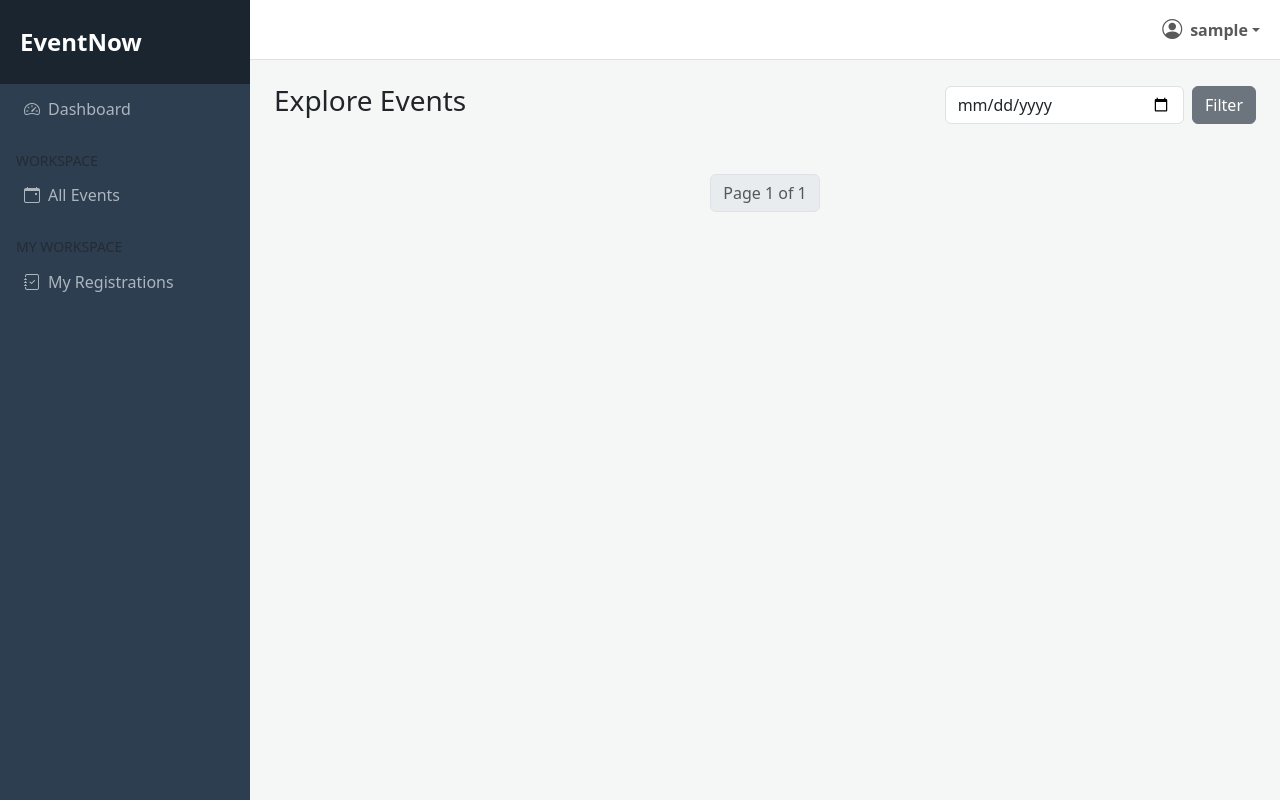
After one commit to LauraLi0302/EventNow_Project, a Django app: page /events/ in a window 1280 px wide. The commit adds this page. Run offline with Django 5.2, Linux system fonts and the light colour scheme; the visitor is signed in with stand-in values (Sample User, id 1); data that the repository does not hold is empty.

Commit message:
event management

```diff
--- a/core/views.py
+++ b/core/views.py
@@ -7,6 +7,8 @@ from django.contrib.auth import logout
 from django.shortcuts import render, redirect, get_object_or_404
 from django.contrib.auth.decorators import login_required
 from .models import User, Event, Registration
+from django.core.paginator import Paginator
+
 
 # 登录
 def login_view(request):
@@ -121,3 +123,55 @@ def user_history(request, user_id):
         'target_user': target_user,
         'history_data': history_data
     })
+
+# --- 项目管理 (管理员 & 组织者) ---
+@login_required
+def event_management(request):
+    user = request.user
+
+    # 权限隔离逻辑
+    if user.role == 'admin':
+        # 管理员看全部
+        event_list = Event.objects.all().order_by('-created_at')
+    elif user.role == 'organiser':
+        # 组织者只看自己创建的
+        event_list = Event.objects.filter(organiser=user).order_by('-created_at')
+    else:
+        # 参与者无权访问管理端
+        return redirect('event_display')
+
+    # 分页：每页展示 10 个项目
+    paginator = Paginator(event_list, 10)
+    page_number = request.GET.get('page')
+    page_obj = paginator.get_page(page_number)
+
+    return render(request, 'event_management.html', {'page_obj': page_obj})
+
+# --- 活动展示 (所有登录用户) ---
+@login_required
+def event_display(request):
+    # 基础筛选：只展示未归档的活动
+    event_list = Event.objects.filter(is_archived=False).order_by('date')
+
+    # 时间筛选逻辑
+    selected_date = request.GET.get('date')
+    if selected_date:
+        event_list = event_list.filter(date=selected_date)
+
+    # 分页：每页展示 6 个（网格展示通常数量少点好看）
+    paginator = Paginator(event_list, 6)
+    page_number = request.GET.get('page')
+    page_obj = paginator.get_page(page_number)
+
+    return render(request, 'event_display.html', {
+        'page_obj': page_obj,
+        'selected_date': selected_date
+    })
+
+@login_required
+def event_detail(request, event_id):
+    event = get_object_or_404(Event, id=event_id)
+    # 获取该活动下的所有场次 (Session)
+    sessions = event.sessions.filter(is_archived=False)
+    return render(request, 'event_detail.html', {'event': event, 'sessions': sessions
+    })
--- a/eventnow/urls.py
+++ b/eventnow/urls.py
@@ -29,4 +29,8 @@ urlpatterns = [
     path('users/', views.user_management, name='user_management'),
     path('users/archive/<int:user_id>/', views.archive_user, name='archive_user'),
     path('users/history/<int:user_id>/', views.user_history, name='user_history'),
+    path('management/events/', views.event_management, name='event_management'),
+    path('events/', views.event_display, name='event_display'),
+    path('events/<int:event_id>/', views.event_detail, name='event_detail'),
+
 ]
--- a/templates/base.html
+++ b/templates/base.html
@@ -46,8 +46,18 @@
                     <i class="bi bi-people me-2"></i>User Management</a>
                 <!-- <div class="mt-3 px-3 small text-uppercase text-muted">Management</div>
                 <a href="{% url 'user_management' %}" class="list-group-item"><i class="bi bi-people me-2"></i>User Management</a> -->
-                <a href="#" class="list-group-item"><i class="bi bi-calendar-event me-2"></i>All Events</a>
                 <a href="#" class="list-group-item"><i class="bi bi-credit-card me-2"></i>SaaS Subscriptions</a>
+                {% endif %}
+                {% if user.role == 'admin' or user.role == 'organiser' %}
+                <a href="{% url 'event_management' %}" class="list-group-item">
+                    <i class="bi bi-kanban me-2"></i>Event Management
+                </a>
+                {% endif %}
+                {% if user.role == 'attendee' %}
+                <div class="mt-3 px-3 small text-uppercase text-muted">Workspace</div>
+                <a href="{% url 'event_display' %}" class="list-group-item">
+                    <i class="bi bi-calendar-event me-2"></i>All Events
+                </a>
                 {% endif %}
                 <div class="mt-3 px-3 small text-uppercase text-muted">My Workspace</div>
                 <a href="#" class="list-group-item"><i class="bi bi-journal-check me-2"></i>My Registrations</a>
--- /dev/null
+++ b/templates/event_display.html
@@ -0,0 +1,31 @@
+{% extends 'base.html' %}
+{% block content %}
+<div class="row mb-4 align-items-center">
+    <div class="col-md-8"><h3>Explore Events</h3></div>
+    <div class="col-md-4">
+        <form method="get" class="d-flex">
+            <input type="date" name="date" class="form-control me-2" value="{{ selected_date }}">
+            <button type="submit" class="btn btn-secondary">Filter</button>
+        </form>
+    </div>
+</div>
+
+<div class="row">
+    {% for event in page_obj %}
+    <div class="col-md-4 mb-4">
+        <div class="card h-100 border-0 shadow-sm">
+            {% if event.image_url %}
+                <img src="{{ event.image_url }}" class="card-img-top" alt="{{ event.image_alt_text }}">
+            {% endif %}
+            <div class="card-body">
+                <h5 class="card-title">{{ event.title }}</h5>
+                <p class="text-muted small">{{ event.location }} | {{ event.date }}</p>
+                <a href="{% url 'event_detail' event.id %}" class="btn btn-primary w-100">View Details</a>
+            </div>
+        </div>
+    </div>
+    {% endfor %}
+</div>
+
+{% include 'partial_pagination.html' %}
+{% endblock %}
--- /dev/null
+++ b/templates/partial_pagination.html
@@ -0,0 +1,17 @@
+<nav class="mt-4">
+    <ul class="pagination justify-content-center">
+        {% if page_obj.has_previous %}
+            <li class="page-item"><a class="page-link" href="?page=1{% if selected_date %}&date={{ selected_date }}{% endif %}">&laquo; First</a></li>
+            <li class="page-item"><a class="page-link" href="?page={{ page_obj.previous_page_number }}{% if selected_date %}&date={{ selected_date }}{% endif %}">Previous</a></li>
+        {% endif %}
+
+        <li class="page-item disabled">
+            <span class="page-link">Page {{ page_obj.number }} of {{ page_obj.paginator.num_pages }}</span>
+        </li>
+
+        {% if page_obj.has_next %}
+            <li class="page-item"><a class="page-link" href="?page={{ page_obj.next_page_number }}{% if selected_date %}&date={{ selected_date }}{% endif %}">Next</a></li>
+            <li class="page-item"><a class="page-link" href="?page={{ page_obj.paginator.num_pages }}{% if selected_date %}&date={{ selected_date }}{% endif %}">Last &raquo;</a></li>
+        {% endif %}
+    </ul>
+</nav>
```
Also changed, not shown: templates/event_management.html (added, +53 -0 lines).
